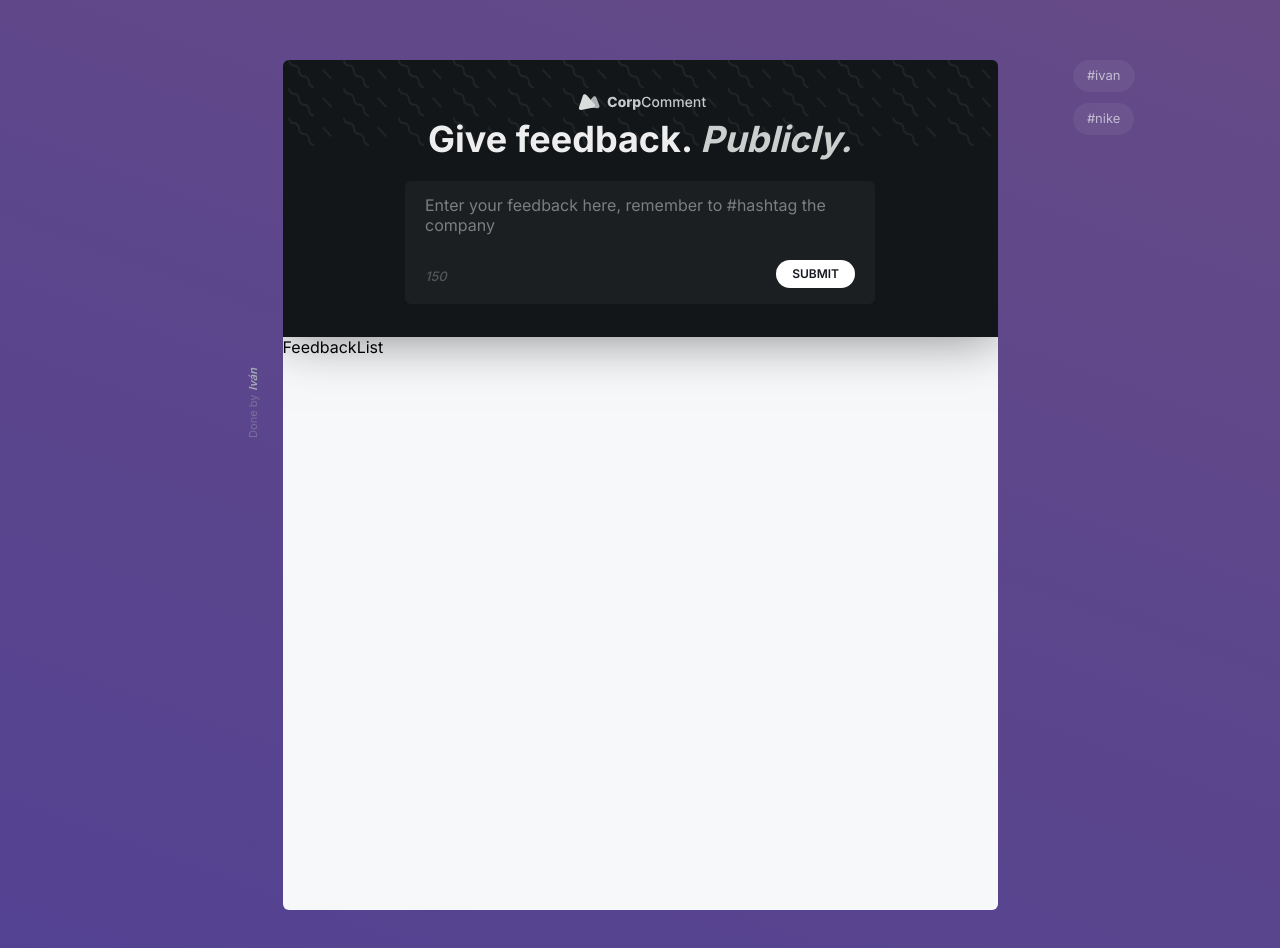
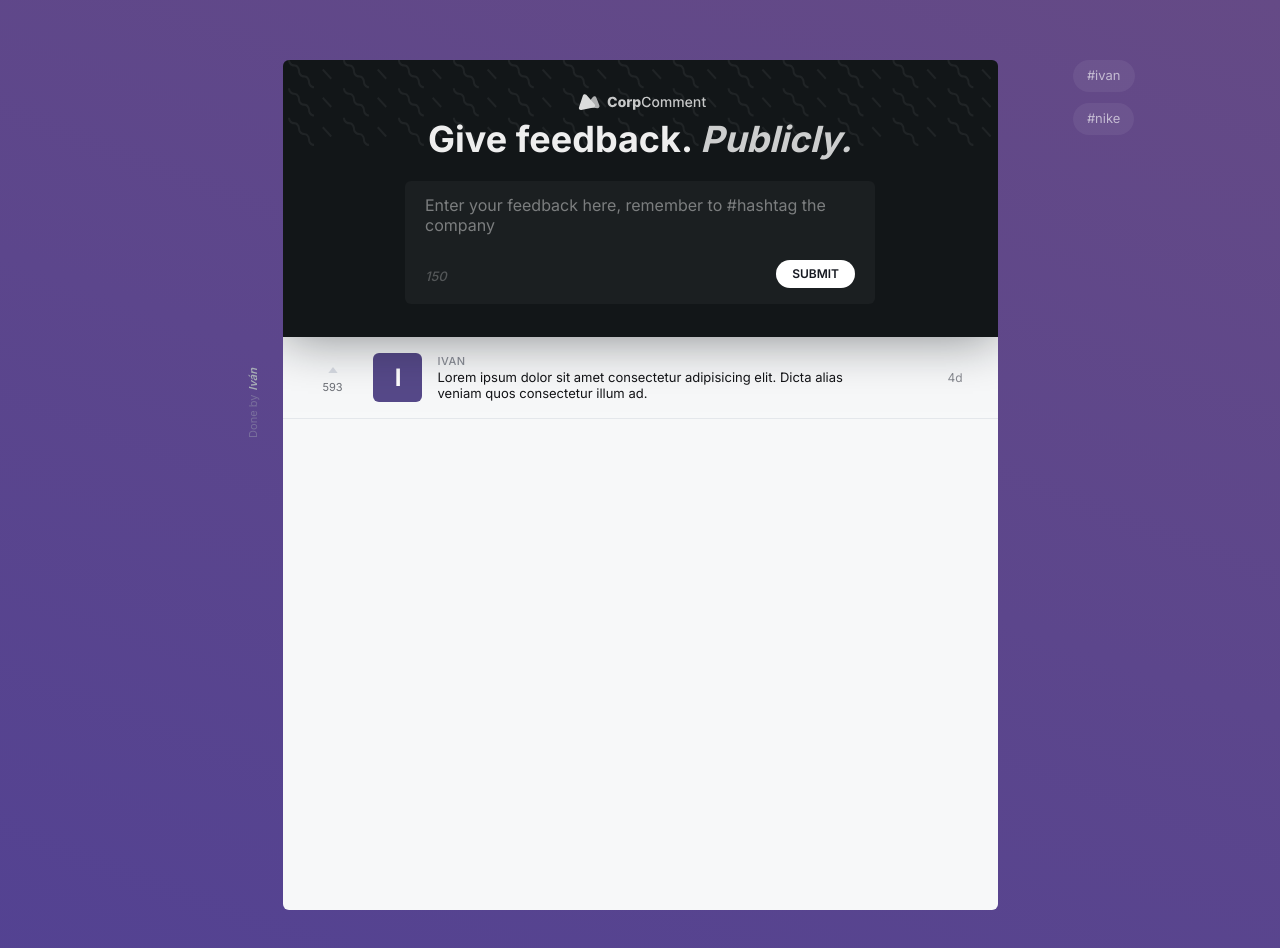
Before and after one commit to IvanMermelstein/portfolio-corpcomment, a React (Vite) app: page / in a window 1280 px wide. Shown: the top 948 px of the page. Built offline with nearby package versions, Linux system fonts and the light colour scheme.

Commit message:
add feedbacklist

```diff
--- a/package.json
+++ b/package.json
@@ -10,6 +10,7 @@
     "preview": "vite preview"
   },
   "dependencies": {
+    "@radix-ui/react-icons": "^1.3.0",
     "react": "^18.2.0",
     "react-dom": "^18.2.0"
   },
--- a/src/components/Header/FeedbackList.tsx
+++ b/src/components/Header/FeedbackList.tsx
@@ -1,5 +1,27 @@
+import { TriangleUpIcon } from "@radix-ui/react-icons";
+
 const FeedbackList = () => {
-  return <ol className="feedback-list">FeedbackList</ol>;
+  return (
+    <ol className="feedback-list">
+      <li className="feedback">
+        <button>
+          <TriangleUpIcon />
+          <span>593</span>
+        </button>
+        <div>
+          <p>I</p>
+        </div>
+        <div>
+          <p>Ivan</p>
+          <p>
+            Lorem ipsum dolor sit amet consectetur adipisicing elit. Dicta alias
+            veniam quos consectetur illum ad.
+          </p>
+        </div>
+        <p>4d</p>
+      </li>
+    </ol>
+  );
 };
 
 export default FeedbackList;
```
Also changed, not shown: 1 other file (tests, documents, lock files or other folders).
